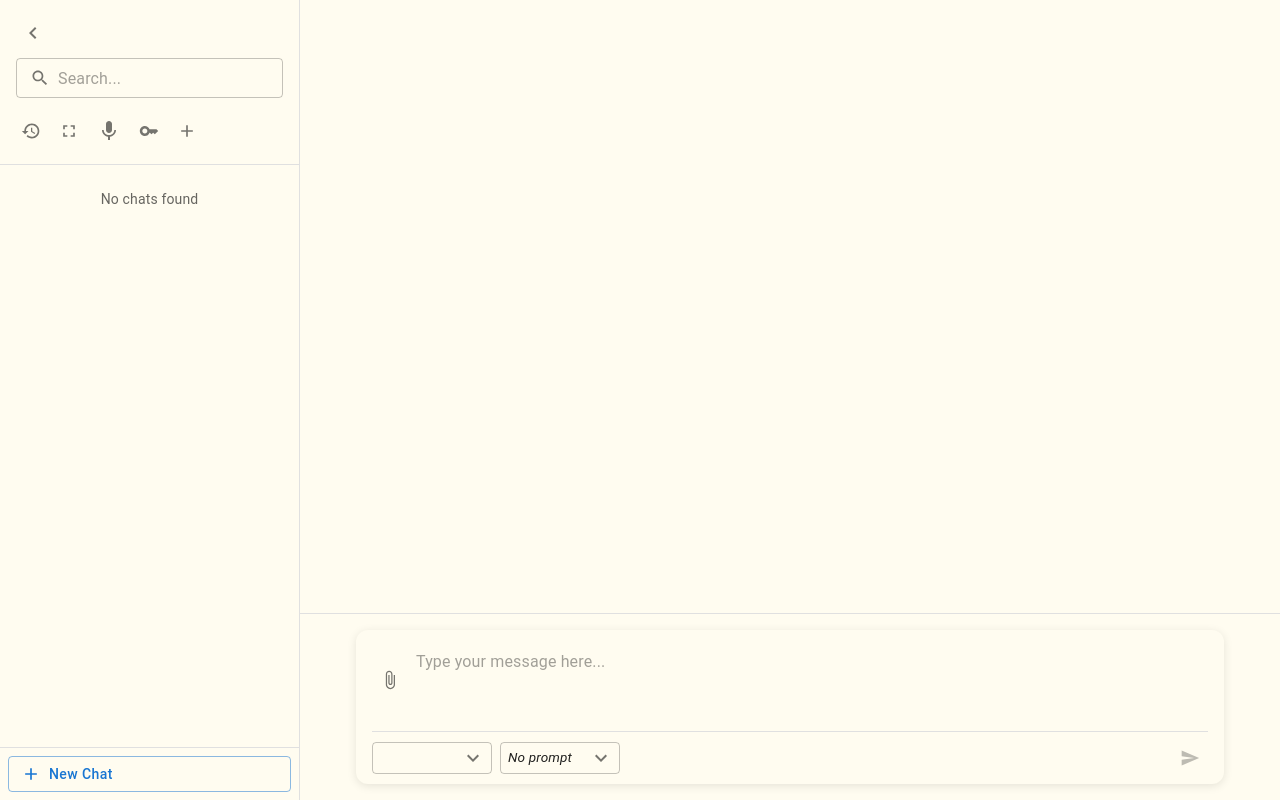
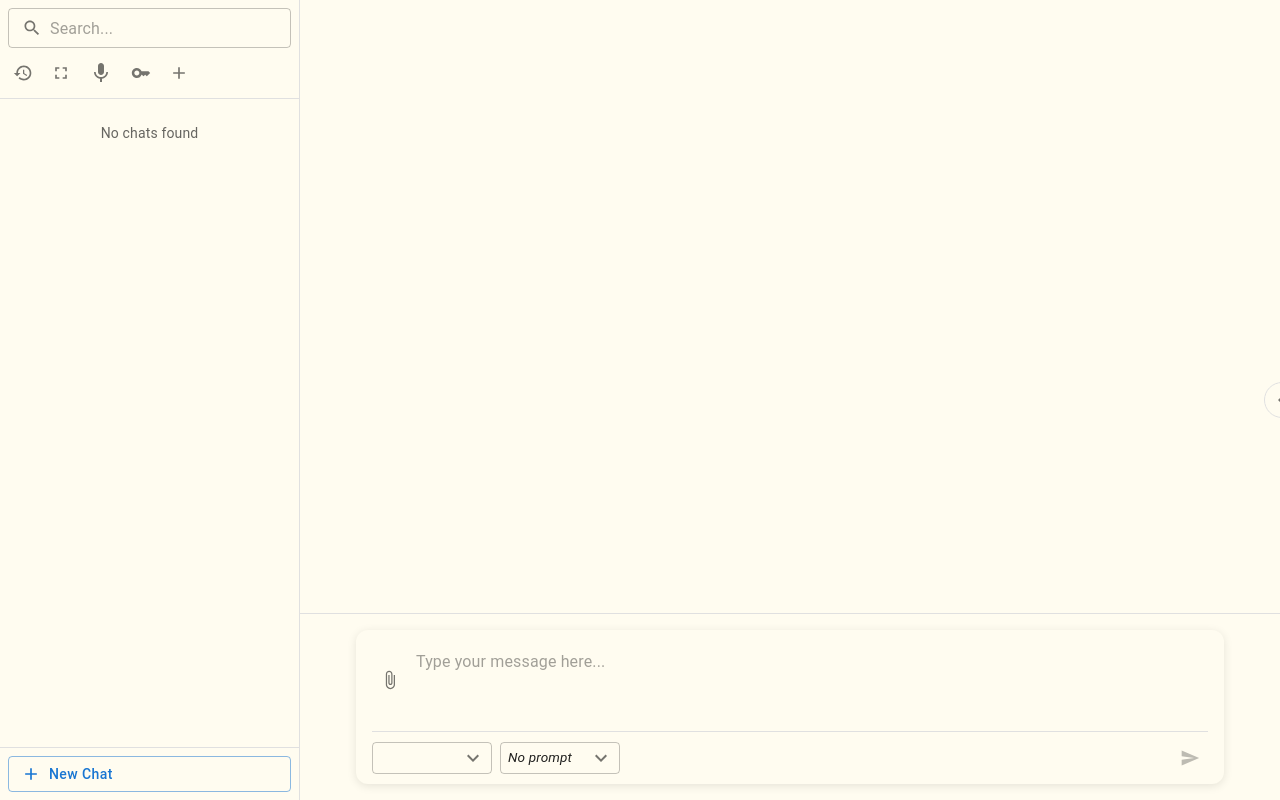
Before and after one commit to tchowdary/notepad-web, a React (Vite) app: page /#/jarvis in a window 1280 px wide. Built offline with nearby package versions, Linux system fonts and the light colour scheme.

Commit message:
chatbot sytle fixes

```diff
--- a/src/components/ChatBox.jsx
+++ b/src/components/ChatBox.jsx
@@ -1495,26 +1495,24 @@ const ChatBox = ({ onFullscreenChange, initialFullscreen, initialInput = '', cre
               }}
             >
               <Box sx={{
-                p: 2,
-                borderBottom: `1px solid ${theme.palette.divider}`,
+                p: 1,
                 display: 'flex',
                 flexDirection: 'column',
-                gap: 1
+                gap: 1,
+                borderBottom: `1px solid ${theme.palette.divider}`,
               }}>
-                <Box sx={{ display: 'flex', alignItems: 'center', gap: 1 }}>
-
-                  <IconButton
-                    onClick={() => setIsSidebarOpen(!isSidebarOpen)}
-                    size="small"
-                  >
-                    <ChevronLeftIcon />
-                  </IconButton>
-                </Box>
+                <Box sx={{
+                  display: 'flex',
+                  alignItems: 'center',
+                  gap: 1,
+                  position: 'relative',
+                }}>
                   <TextField
                     size="small"
                     placeholder="Search..."
                     value={searchQuery}
                     onChange={(e) => setSearchQuery(e.target.value)}
+                    fullWidth
                     InputProps={{
                       startAdornment: (
                         <InputAdornment position="start">
@@ -1536,14 +1534,19 @@ const ChatBox = ({ onFullscreenChange, initialFullscreen, initialInput = '', cre
                       })
                     }}
                   />
-                <Box sx={{ display: 'flex', gap: 1, mt: 1, flexWrap: 'wrap' }}>
+                </Box>
+                <Box sx={{
+                  display: 'flex',
+                  gap: 1,
+                  justifyContent: 'flex-start',
+                  alignItems: 'center',
+                }}>
                   <IconButton size="small" onClick={() => setHistoryAnchorEl(inputRef.current)}>
                     <HistoryIcon fontSize="small" />
                   </IconButton>
                   <IconButton size="small" onClick={() => setIsFullscreen(true)}>
                     <FullscreenIcon fontSize="small" />
                   </IconButton>
-
                   <VoiceRecorder onTranscriptionComplete={async (transcript) => {
                     try {
                       const response = await processTranscription(transcript);
@@ -1561,15 +1564,6 @@ const ChatBox = ({ onFullscreenChange, initialFullscreen, initialInput = '', cre
                       setError('Failed to process voice input');
                     }
                   }} />
-                  {/* <Tooltip title="Custom Instructions (also available in input box)">
-                    <IconButton
-                      size="small"
-                      onClick={(e) => setInstructionMenuAnchorEl(e.currentTarget)}
-                      color={selectedInstruction ? "primary" : "default"}
-                    >
-                      <AutoFixHighIcon fontSize="small" />
-                    </IconButton>
-                  </Tooltip> */}
                   <IconButton size="small" onClick={() => setApiKeyDialogOpen(true)}>
                     <KeyIcon fontSize="small" />
                   </IconButton>
@@ -1578,7 +1572,25 @@ const ChatBox = ({ onFullscreenChange, initialFullscreen, initialInput = '', cre
                   </IconButton>
                 </Box>
               </Box>
-
+              <IconButton
+                onClick={() => setIsSidebarOpen(!isSidebarOpen)}
+                size="small"
+                sx={{
+                  position: 'absolute',
+                  right: -20,
+                  top: '50%',
+                  transform: 'translateY(-50%)',
+                  backgroundColor: theme.palette.background.paper,
+                  border: `1px solid ${theme.palette.divider}`,
+                  borderRadius: '50%',
+                  '&:hover': {
+                    backgroundColor: theme.palette.action.hover,
+                  },
+                  zIndex: 1,
+                }}
+              >
+                <ChevronLeftIcon />
+              </IconButton>
               <List sx={{ flex: 1, overflowY: 'auto' }}>
                 {filteredSessions.map((session) => (
                   <ListItem
```
Lines whose indentation alone changed are shown as unchanged.
